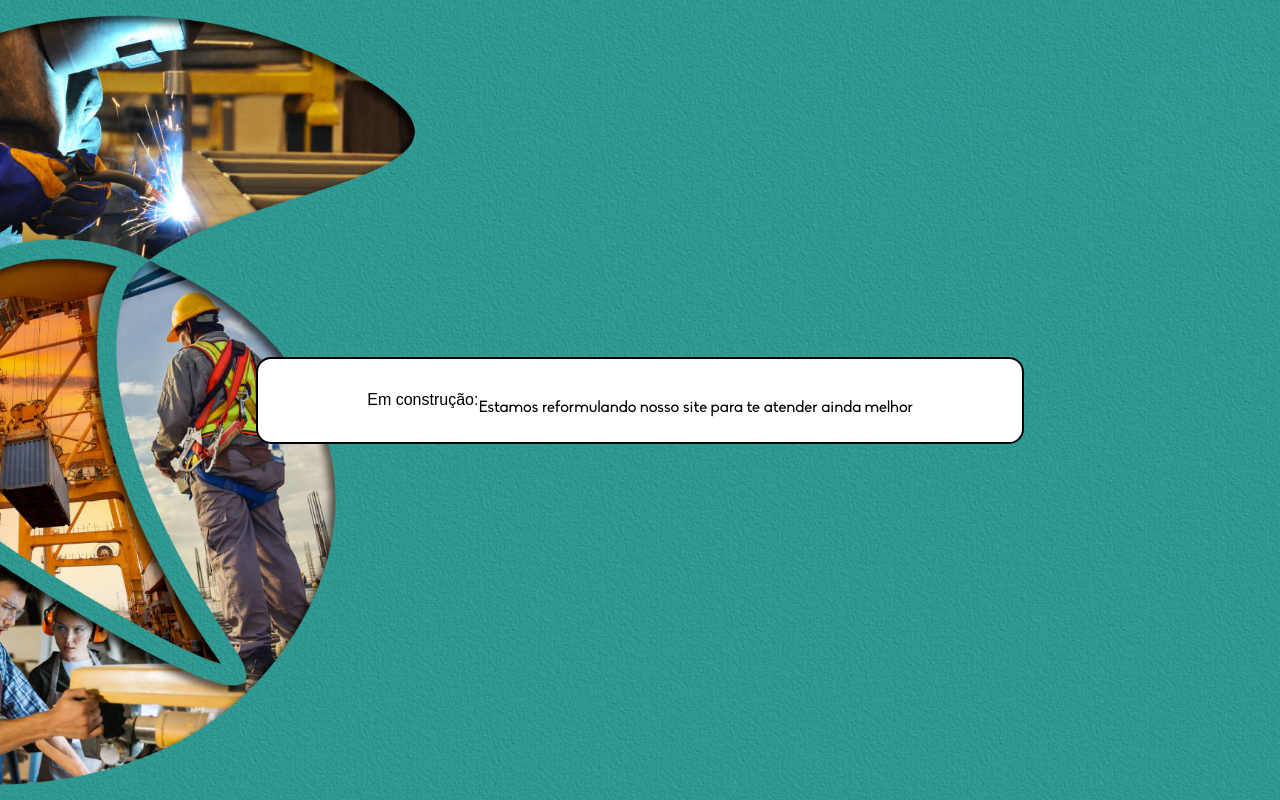
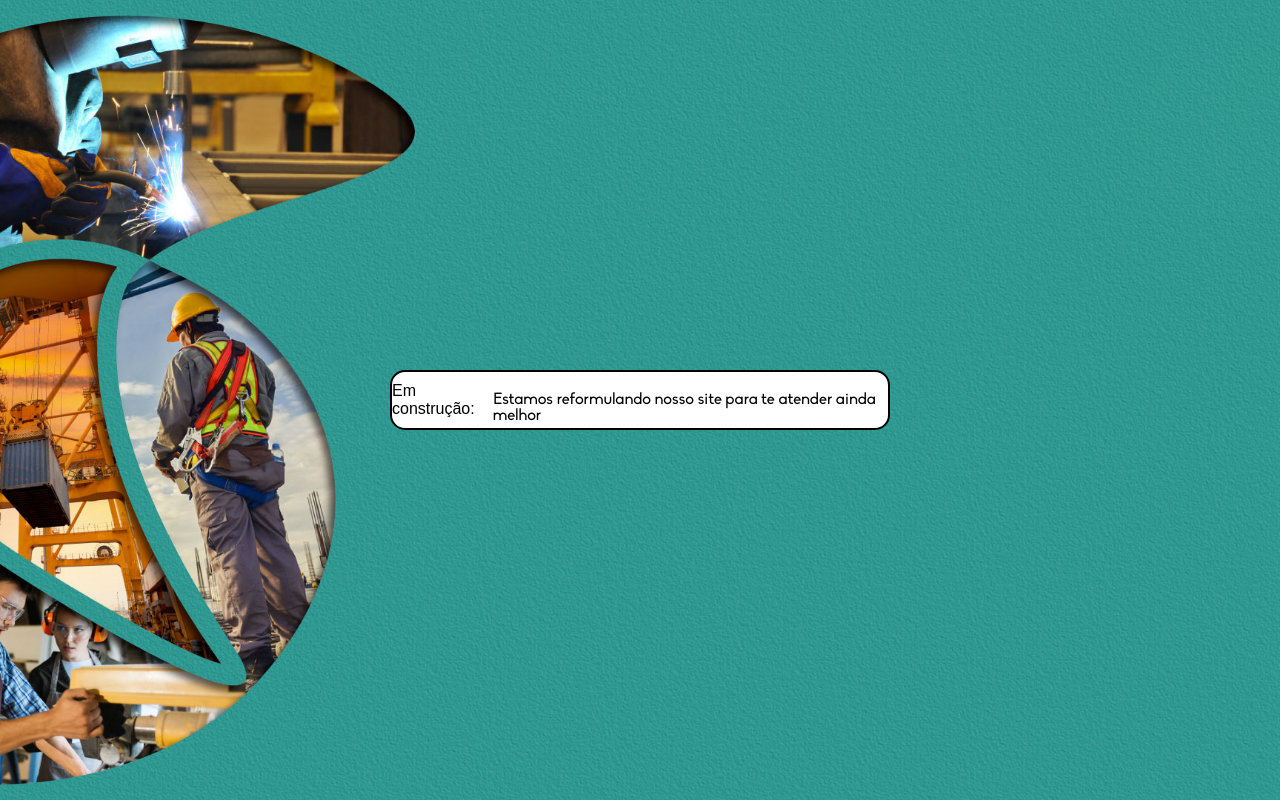
Before and after one commit to calbertofilho/stockonline, a website: page index.html in a window 1280 px wide. Drawn offline with nearby package versions, Linux system fonts and the light colour scheme; files whose address does not match are found by name.

Commit message:
Update 08-05-2024

```diff
--- a/styles/main.css
+++ b/styles/main.css
@@ -82,15 +82,14 @@ html {
 
 .box-aviso {
   /* background-image: url("../assets/images/aviso.png"); */
-  width: 768px;
-  height: 87px;
+  width: 500px;
+  height: 60px;
   background: #fff;
   border: 2px solid #000;
   border-radius: 15px;
   -moz-border-radius: 15px;
 
   display: flex;
-  flex-direction: row;
   justify-content: center;
   align-items: center;
 
```
